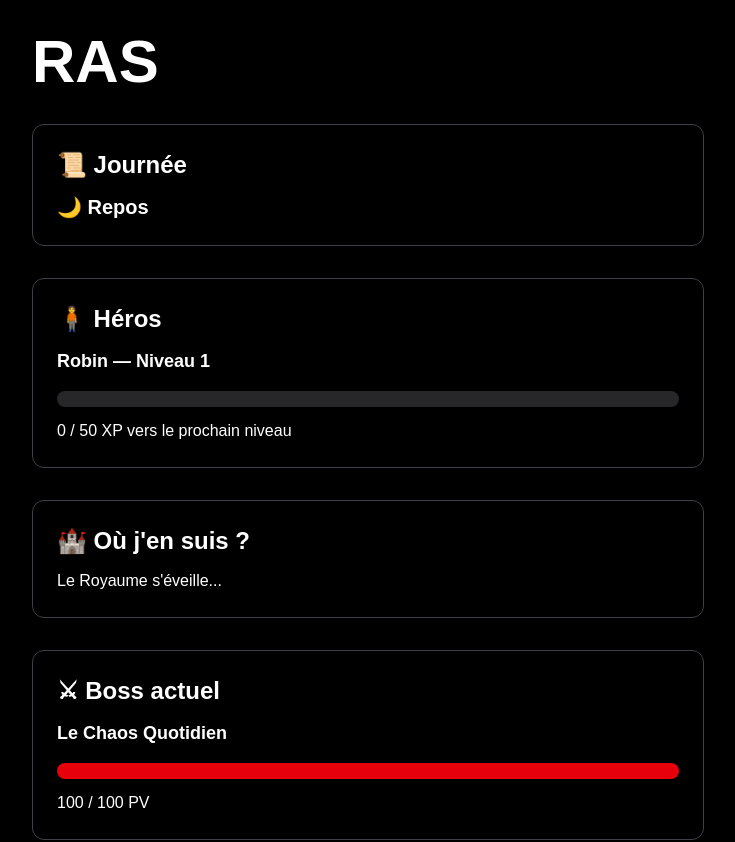
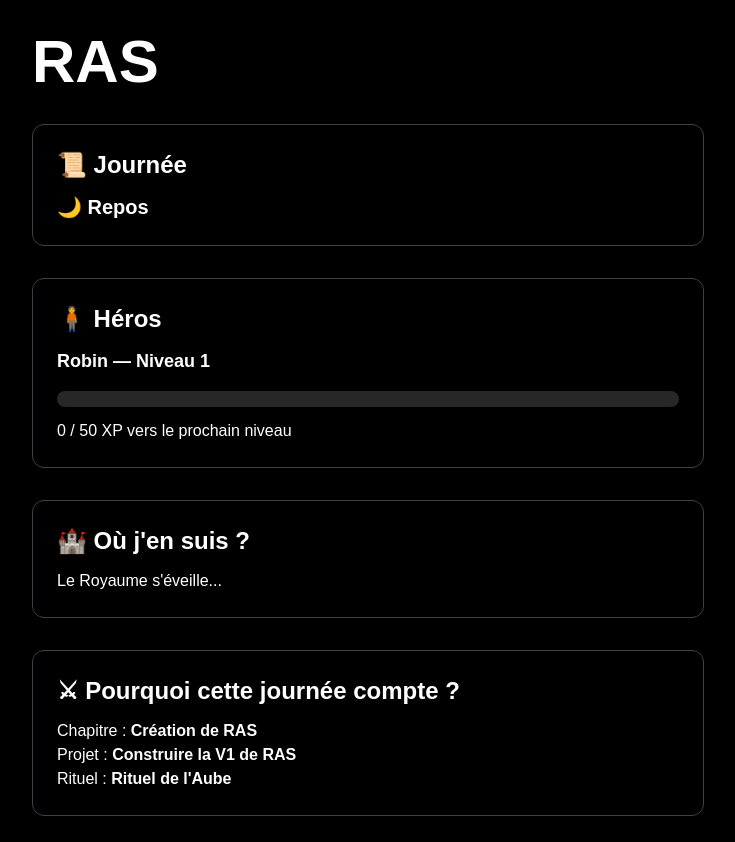
Before and after one commit to RobinWhitman/ras, a Next.js app: page / in a window 1280 px wide. Shown: the top 842 px of the page, without its empty margins (272-1007 px from the left). Built offline with nearby package versions, Linux system fonts and the light colour scheme.

Commit message:
Sprint 7.5 - Modele de progression

```diff
--- a/src/components/MorningCouncil.tsx
+++ b/src/components/MorningCouncil.tsx
@@ -1,13 +1,22 @@
 "use client";
 
-import { boss, kingdom } from "@/data/game";
+import { bosses, chapters, kingdom, projects, rituals } from "@/data/game";
 import { useGame } from "@/hooks/useGame";
 
 export default function MorningCouncil() {
   const { save, currentMission, message, accomplirMission, resetGame } =
     useGame();
 
-  const bossLifePercent = Math.round((save.bossHp / boss.maxHp) * 100);
+  const activeChapter = chapters[0];
+  const activeBoss = bosses[0];
+  const activeProject = currentMission
+    ? projects.find((project) => project.id === currentMission.projectId)
+    : projects[0];
+  const activeRitual = currentMission
+    ? rituals.find((ritual) => ritual.id === currentMission.ritualId)
+    : rituals[0];
+
+  const bossLifePercent = Math.round((save.bossHp / activeBoss.maxHp) * 100);
   const heroLevel = Math.floor(save.xp / 50) + 1;
   const currentLevelXp = save.xp % 50;
   const levelProgress = Math.round((currentLevelXp / 50) * 100);
@@ -49,8 +58,26 @@ export default function MorningCouncil() {
         </section>
 
         <section className="border border-zinc-700 rounded-xl p-6">
-          <h2 className="text-2xl font-bold mb-3">⚔ Boss actuel</h2>
-          <p className="text-lg font-semibold">{boss.name}</p>
+          <h2 className="text-2xl font-bold mb-3">
+            ⚔ Pourquoi cette journée compte ?
+          </h2>
+
+          <p>
+            Chapitre : <strong>{activeChapter.title}</strong>
+          </p>
+
+          <p>
+            Projet : <strong>{activeProject?.title}</strong>
+          </p>
+
+          <p>
+            Rituel : <strong>{activeRitual?.title}</strong>
+          </p>
+        </section>
+
+        <section className="border border-zinc-700 rounded-xl p-6">
+          <h2 className="text-2xl font-bold mb-3">👹 Boss actuel</h2>
+          <p className="text-lg font-semibold">{activeBoss.name}</p>
 
           <div className="w-full h-4 bg-zinc-800 rounded-full mt-4 overflow-hidden">
             <div
@@ -60,7 +87,7 @@ export default function MorningCouncil() {
           </div>
 
           <p className="mt-3">
-            {save.bossHp} / {boss.maxHp} PV
+            {save.bossHp} / {activeBoss.maxHp} PV
           </p>
         </section>
 
--- a/src/data/game.ts
+++ b/src/data/game.ts
@@ -1,8 +1,54 @@
-import type { Boss, Companion, Kingdom, Mission } from "@/types/game";
+import type {
+  Boss,
+  Chapter,
+  Companion,
+  Kingdom,
+  Mission,
+  Project,
+  Ritual,
+} from "@/types/game";
+
+export const chapters: Chapter[] = [
+  {
+    id: "chapter-ras",
+    title: "Création de RAS",
+    description: "Forger le premier compagnon de vie utilisable au quotidien.",
+  },
+];
+
+export const bosses: Boss[] = [
+  {
+    id: "boss-chaos",
+    chapterId: "chapter-ras",
+    name: "Le Chaos Quotidien",
+    maxHp: 100,
+  },
+];
+
+export const projects: Project[] = [
+  {
+    id: "project-ras-v1",
+    chapterId: "chapter-ras",
+    bossId: "boss-chaos",
+    title: "Construire la V1 de RAS",
+  },
+];
+
+export const rituals: Ritual[] = [
+  {
+    id: "ritual-aube",
+    title: "Rituel de l'Aube",
+    time: "Aube",
+  },
+];
 
 export const missions: Mission[] = [
   {
     id: "mission-aube",
+    chapterId: "chapter-ras",
+    bossId: "boss-chaos",
+    projectId: "project-ras-v1",
+    ritualId: "ritual-aube",
     title: "Faire le Rituel de l'Aube",
     pillar: "Foi",
     xp: 15,
@@ -11,6 +57,10 @@ export const missions: Mission[] = [
   },
   {
     id: "mission-eau",
+    chapterId: "chapter-ras",
+    bossId: "boss-chaos",
+    projectId: "project-ras-v1",
+    ritualId: "ritual-aube",
     title: "Boire un grand verre d'eau",
     pillar: "Santé",
     xp: 10,
@@ -19,6 +69,10 @@ export const missions: Mission[] = [
   },
   {
     id: "mission-seance",
+    chapterId: "chapter-ras",
+    bossId: "boss-chaos",
+    projectId: "project-ras-v1",
+    ritualId: "ritual-aube",
     title: "Faire la séance prévue aujourd'hui",
     pillar: "Force",
     xp: 30,
@@ -26,11 +80,6 @@ export const missions: Mission[] = [
     damage: 15,
   },
 ];
-
-export const boss: Boss = {
-  name: "Le Chaos Quotidien",
-  maxHp: 100,
-};
 
 export const kingdom: Kingdom = {
   state: "Le Royaume s'éveille...",
--- a/src/hooks/useGame.ts
+++ b/src/hooks/useGame.ts
@@ -1,16 +1,18 @@
 "use client";
 
 import { useEffect, useState } from "react";
-import { boss, companion, missions } from "@/data/game";
+import { bosses, companion, missions } from "@/data/game";
 import type { SaveData } from "@/types/game";
 
-const SAVE_KEY = "ras-save-v3";
+const SAVE_KEY = "ras-save-v4";
+
+const activeBoss = bosses[0];
 
 const defaultSave: SaveData = {
   missionIndex: 0,
   xp: 0,
   glory: 0,
-  bossHp: boss.maxHp,
+  bossHp: activeBoss.maxHp,
 };
 
 export function useGame() {
--- a/src/types/game.ts
+++ b/src/types/game.ts
@@ -7,18 +7,43 @@ export type Pillar =
   | "Foi"
   | "Relations";
 
+export interface Chapter {
+  id: string;
+  title: string;
+  description: string;
+}
+
+export interface Boss {
+  id: string;
+  chapterId: string;
+  name: string;
+  maxHp: number;
+}
+
+export interface Project {
+  id: string;
+  chapterId: string;
+  bossId: string;
+  title: string;
+}
+
+export interface Ritual {
+  id: string;
+  title: string;
+  time: "Aube" | "Jour" | "Crépuscule";
+}
+
 export interface Mission {
   id: string;
+  chapterId: string;
+  bossId: string;
+  projectId: string;
+  ritualId: string;
   title: string;
   pillar: Pillar;
   xp: number;
   glory: number;
   damage: number;
-}
-
-export interface Boss {
-  name: string;
-  maxHp: number;
 }
 
 export interface Kingdom {
```
